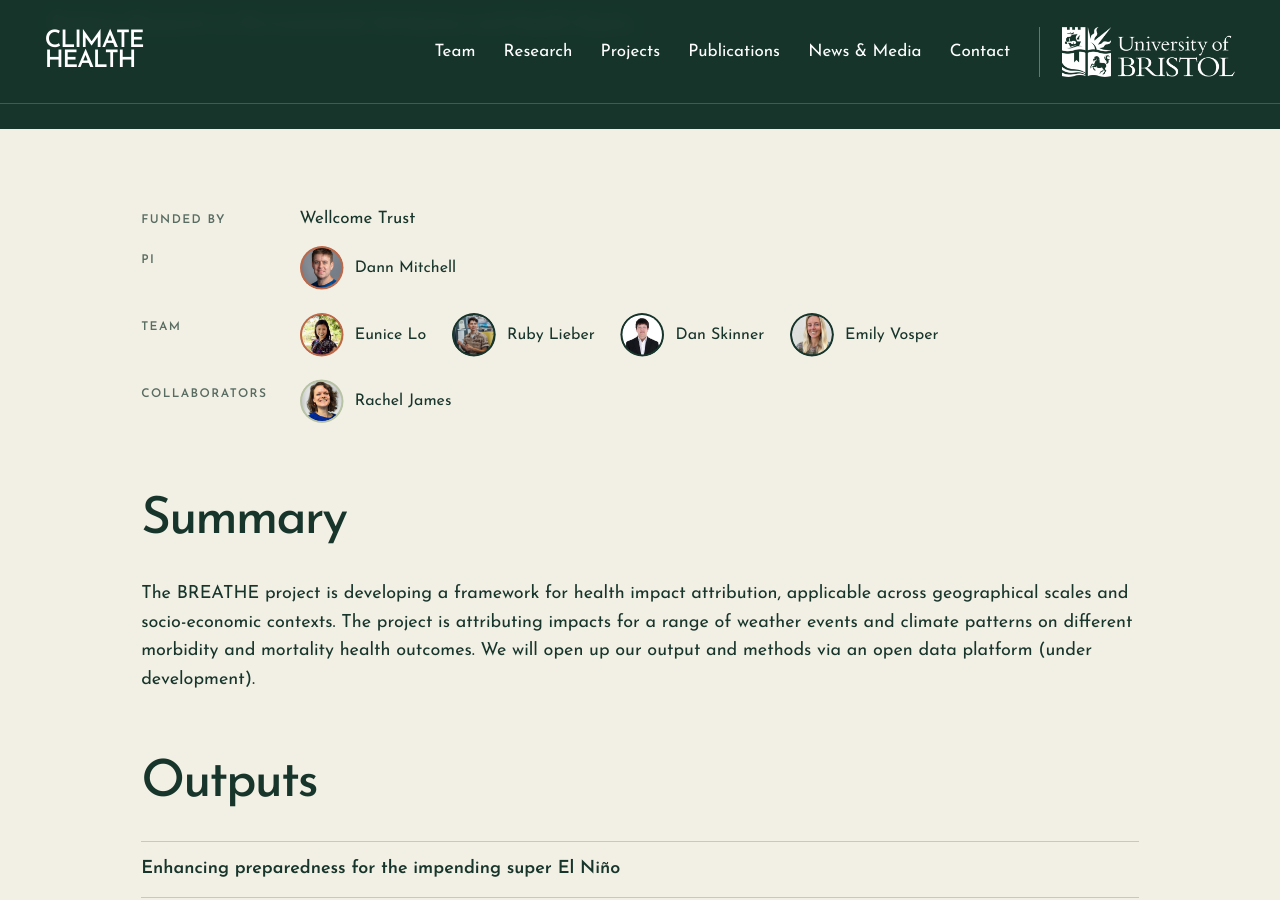
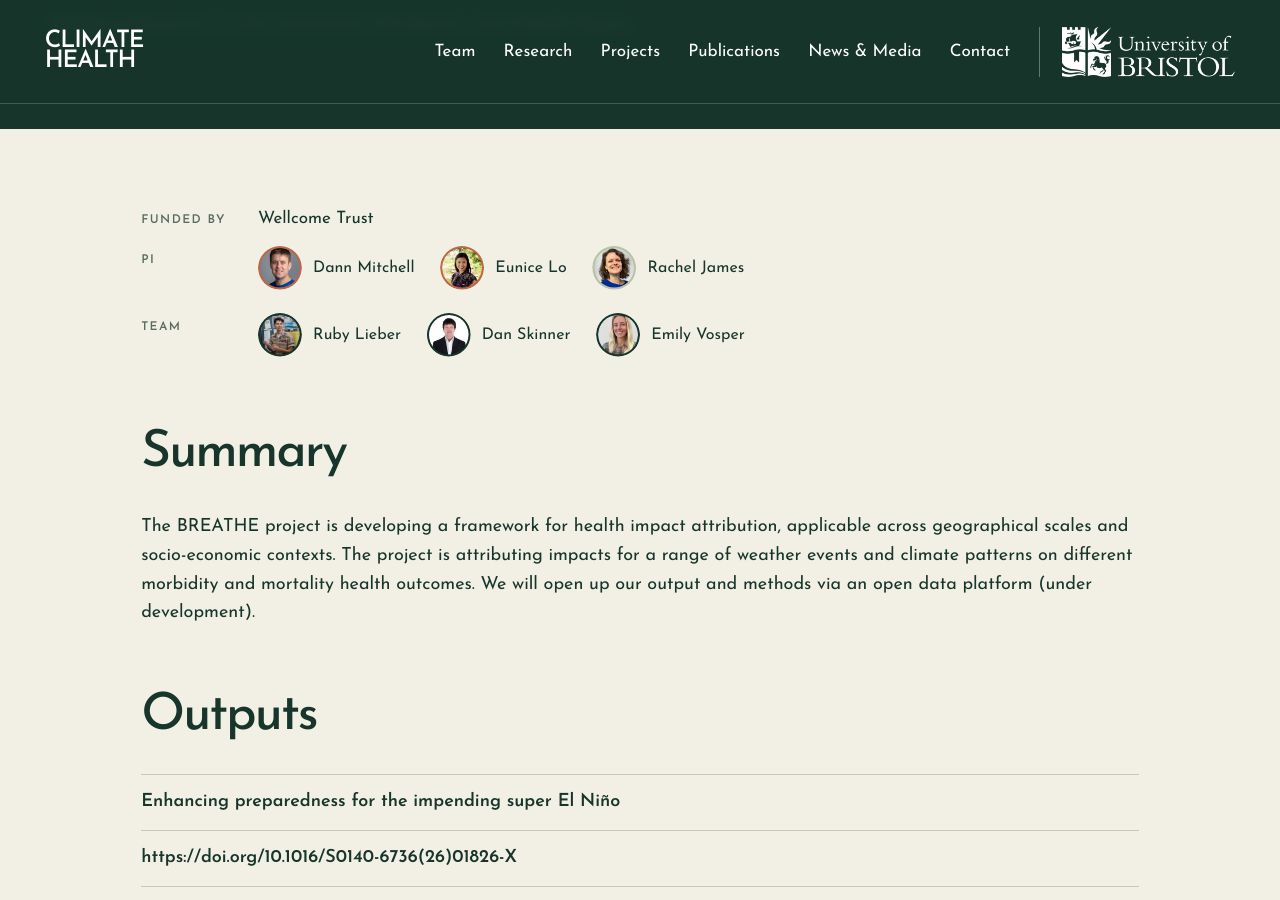
Before and after one commit to alexodavies/bristol-climate-health-page, a Jekyll site: the page built from _projects/breathe.md, in a window 1280 px wide and 900 px high, scrolled down 324 px. Built offline with Jekyll 4.4.1, drawn with Linux system fonts in a browser that asks for light colours.

```diff
--- a/_projects/breathe.md
+++ b/_projects/breathe.md
@@ -8,9 +8,8 @@ link: https://www.bristol.ac.uk/      # optional external page; shown as a butto
 link_text: Read more →
 status: current       # current or completed
 funder: Wellcome Trust      # Funded by
-pi: [dann-mitchell]                # PI(s): member file names, or plain names for people outside the group
-team: [eunice-lo, ruby-lieber, daniel-skinner, emily-vosper, rachel-james]          # member file names, e.g. [ruby-lieber, eunice-lo]
-
+pi: [dann-mitchell, eunice-lo, rachel-james]                # PI(s): member file names, or plain names for people outside the group
+team: [ruby-lieber, daniel-skinner, emily-vosper]          # member file names, e.g. [ruby-lieber, eunice-lo]
 collaborators: []   # affiliates and other collaborators: member file names or plain names (affiliates listed in team also show here)
 start:                # 2025-03 (Duration)
 end:                  # YYYY-MM (blank = ongoing)
```
